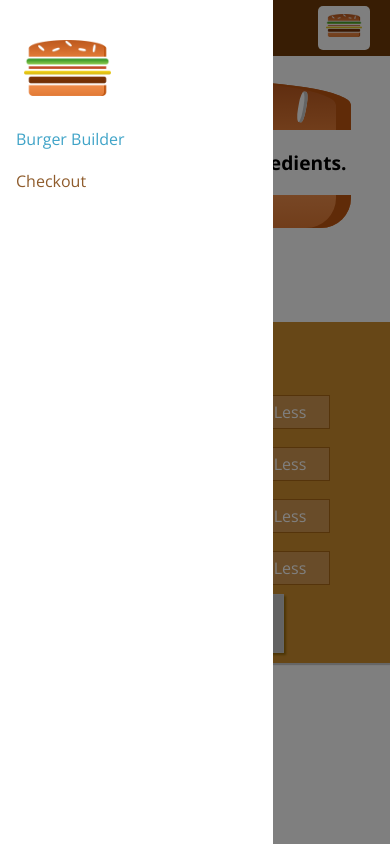
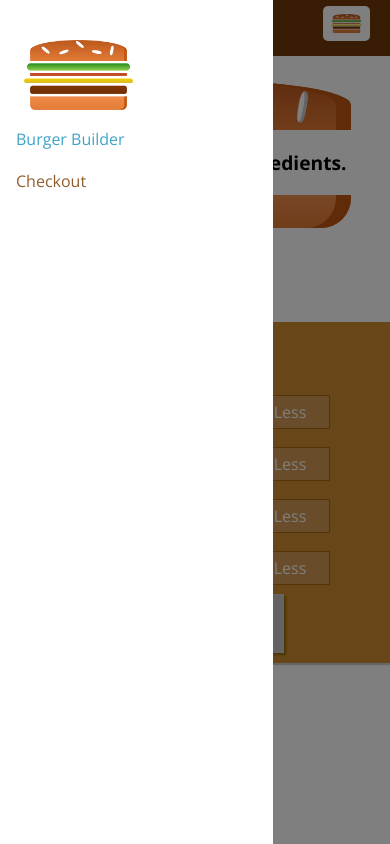
Before and after one commit to shubhamgupta2901/burgerbuilder-react, a React (Create React App) app: page / in a window 390 px wide. Built offline with nearby package versions, Linux system fonts and the light colour scheme.

Commit message:
fixed ui bugs while attempting responsiveness

```diff
--- a/src/components/Logo/Logo.module.css
+++ b/src/components/Logo/Logo.module.css
@@ -7,5 +7,5 @@
 }
 
 .Logo img{
-    height: 80%;
+    height: 100%;
 }
--- a/src/components/Navigation/NavigationItems/NavigationItem/NavigationItem.module.css
+++ b/src/components/Navigation/NavigationItems/NavigationItem/NavigationItem.module.css
@@ -3,7 +3,6 @@
     box-sizing: border-box;
     display: block;
     width: 100%;
-    align-items: center;
 }
 
 .NavigationItem a{
--- a/src/components/Navigation/NavigationItems/NavigationItems.module.css
+++ b/src/components/Navigation/NavigationItems/NavigationItems.module.css
@@ -3,9 +3,9 @@
     padding: 0;
     list-style: none;
     display: flex;
+    flex-flow: column;
     align-items: center;
     height: 100%;
-    flex-flow: column;
 }
 
 @media(min-width: 500px){
--- a/src/components/Navigation/Toolbar/Toolbar.js
+++ b/src/components/Navigation/Toolbar/Toolbar.js
@@ -7,7 +7,9 @@ const toolbar =(props) => {
     return (
         <header className={styles.Toolbar}>
             <div>MENU</div>
-            <Logo height={"80%"}/>
+            <div className={styles.Logo}>
+            <Logo />
+        </div>
             <nav className={styles.DesktopOnly}> <NavigationItems/> </nav>
         </header>
     );
--- a/src/components/Navigation/Toolbar/Toolbar.module.css
+++ b/src/components/Navigation/Toolbar/Toolbar.module.css
@@ -17,6 +17,10 @@
     height: 100%;
 }
 
+.Logo{
+    height: 80%;
+}
+
 @media(max-width:499px){
     .DesktopOnly{
         display: none;
```
